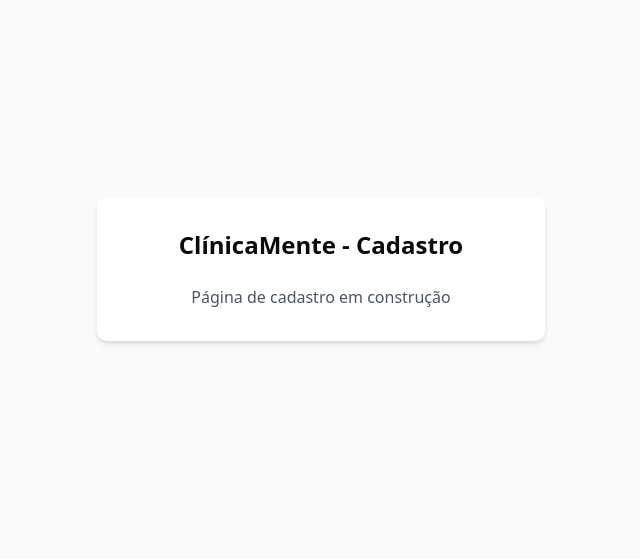
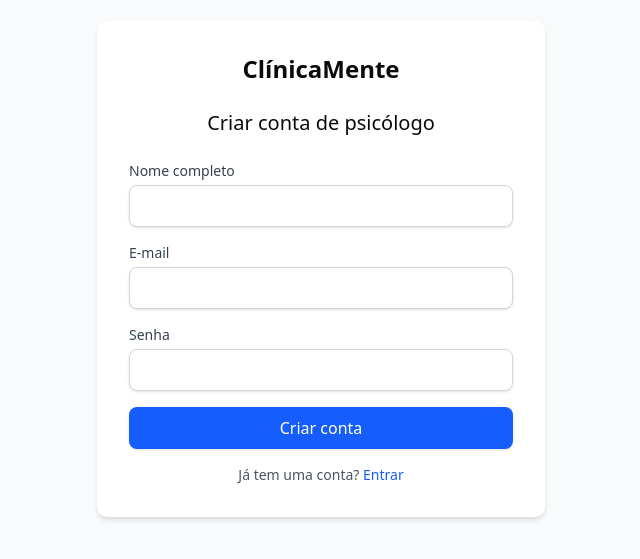
Before and after one commit to roldan-eng-software/ClinicaMente, a Next.js app: page /signup in a window 1280 px wide. Shown: the part 131-690 px from the top of the page, without its empty margins (319-959 px from the left). Built offline with nearby package versions, Linux system fonts and the light colour scheme; no server answers.

Commit message:
Add login and signup forms with psychologist signup flow

```diff
--- a/src/app/login/page.tsx
+++ b/src/app/login/page.tsx
@@ -1,9 +1,110 @@
+'use client'
+
+import { useState, Suspense } from 'react'
+import { createClient } from '@/lib/supabase/client'
+import { useRouter, useSearchParams } from 'next/navigation'
+import Link from 'next/link'
+
+function LoginForm() {
+  const [email, setEmail] = useState('')
+  const [password, setPassword] = useState('')
+  const [loading, setLoading] = useState(false)
+  const [error, setError] = useState<string | null>(null)
+  const router = useRouter()
+  const searchParams = useSearchParams()
+  const message = searchParams.get('message')
+  const supabase = createClient()
+
+  const handleLogin = async (e: React.FormEvent) => {
+    e.preventDefault()
+    setLoading(true)
+    setError(null)
+
+    const { error: loginError } = await supabase.auth.signInWithPassword({
+      email,
+      password,
+    })
+
+    if (loginError) {
+      setError(loginError.message)
+      setLoading(false)
+      return
+    }
+
+    router.push('/dashboard')
+  }
+
+  return (
+    <>
+      {message === 'check_email' && (
+        <div className="mb-4 p-3 bg-green-50 text-green-600 rounded-md text-sm">
+          Conta criada! Verifique seu e-mail para confirmar o cadastro.
+        </div>
+      )}
+
+      {error && (
+        <div className="mb-4 p-3 bg-red-50 text-red-600 rounded-md text-sm">
+          {error}
+        </div>
+      )}
+
+      <form onSubmit={handleLogin} className="space-y-4">
+        <div>
+          <label htmlFor="email" className="block text-sm font-medium text-gray-700">
+            E-mail
+          </label>
+          <input
+            id="email"
+            type="email"
+            value={email}
+            onChange={(e) => setEmail(e.target.value)}
+            required
+            className="mt-1 block w-full px-3 py-2 border border-gray-300 rounded-md shadow-sm focus:outline-none focus:ring-blue-500 focus:border-blue-500"
+          />
+        </div>
+
+        <div>
+          <label htmlFor="password" className="block text-sm font-medium text-gray-700">
+            Senha
+          </label>
+          <input
+            id="password"
+            type="password"
+            value={password}
+            onChange={(e) => setPassword(e.target.value)}
+            required
+            className="mt-1 block w-full px-3 py-2 border border-gray-300 rounded-md shadow-sm focus:outline-none focus:ring-blue-500 focus:border-blue-500"
+          />
+        </div>
+
+        <button
+          type="submit"
+          disabled={loading}
+          className="w-full py-2 px-4 border border-transparent rounded-md shadow-sm text-white bg-blue-600 hover:bg-blue-700 focus:outline-none focus:ring-2 focus:ring-offset-2 focus:ring-blue-500 disabled:opacity-50"
+        >
+          {loading ? 'Entrando...' : 'Entrar'}
+        </button>
+      </form>
+
+      <p className="mt-4 text-center text-sm text-gray-600">
+        Não tem uma conta?{' '}
+        <Link href="/signup" className="text-blue-600 hover:text-blue-700">
+          Cadastrar
+        </Link>
+      </p>
+    </>
+  )
+}
+
 export default function LoginPage() {
   return (
     <div className="min-h-screen flex items-center justify-center bg-gray-50">
       <div className="max-w-md w-full p-8 bg-white rounded-lg shadow-md">
         <h1 className="text-2xl font-bold text-center mb-6">ClínicaMente</h1>
-        <p className="text-center text-gray-600">Página de login em construção</p>
+        <h2 className="text-xl text-center mb-6">Entrar</h2>
+        <Suspense fallback={<div className="text-center">Carregando...</div>}>
+          <LoginForm />
+        </Suspense>
       </div>
     </div>
   )
--- a/src/app/signup/page.tsx
+++ b/src/app/signup/page.tsx
@@ -1,9 +1,115 @@
+'use client'
+
+import { useState } from 'react'
+import { createClient } from '@/lib/supabase/client'
+import { useRouter } from 'next/navigation'
+import Link from 'next/link'
+
 export default function SignupPage() {
+  const [email, setEmail] = useState('')
+  const [password, setPassword] = useState('')
+  const [fullName, setFullName] = useState('')
+  const [loading, setLoading] = useState(false)
+  const [error, setError] = useState<string | null>(null)
+  const router = useRouter()
+  const supabase = createClient()
+
+  const handleSignup = async (e: React.FormEvent) => {
+    e.preventDefault()
+    setLoading(true)
+    setError(null)
+
+    const { error: signupError } = await supabase.auth.signUp({
+      email,
+      password,
+      options: {
+        data: {
+          full_name: fullName,
+          role: 'psychologist',
+        },
+      },
+    })
+
+    if (signupError) {
+      setError(signupError.message)
+      setLoading(false)
+      return
+    }
+
+    router.push('/login?message=check_email')
+  }
+
   return (
     <div className="min-h-screen flex items-center justify-center bg-gray-50">
       <div className="max-w-md w-full p-8 bg-white rounded-lg shadow-md">
-        <h1 className="text-2xl font-bold text-center mb-6">ClínicaMente - Cadastro</h1>
-        <p className="text-center text-gray-600">Página de cadastro em construção</p>
+        <h1 className="text-2xl font-bold text-center mb-6">ClínicaMente</h1>
+        <h2 className="text-xl text-center mb-6">Criar conta de psicólogo</h2>
+
+        {error && (
+          <div className="mb-4 p-3 bg-red-50 text-red-600 rounded-md text-sm">
+            {error}
+          </div>
+        )}
+
+        <form onSubmit={handleSignup} className="space-y-4">
+          <div>
+            <label htmlFor="fullName" className="block text-sm font-medium text-gray-700">
+              Nome completo
+            </label>
+            <input
+              id="fullName"
+              type="text"
+              value={fullName}
+              onChange={(e) => setFullName(e.target.value)}
+              required
+              className="mt-1 block w-full px-3 py-2 border border-gray-300 rounded-md shadow-sm focus:outline-none focus:ring-blue-500 focus:border-blue-500"
+            />
+          </div>
+
+          <div>
+            <label htmlFor="email" className="block text-sm font-medium text-gray-700">
+              E-mail
+            </label>
+            <input
+              id="email"
+              type="email"
+              value={email}
+              onChange={(e) => setEmail(e.target.value)}
+              required
+              className="mt-1 block w-full px-3 py-2 border border-gray-300 rounded-md shadow-sm focus:outline-none focus:ring-blue-500 focus:border-blue-500"
+            />
+          </div>
+
+          <div>
+            <label htmlFor="password" className="block text-sm font-medium text-gray-700">
+              Senha
+            </label>
+            <input
+              id="password"
+              type="password"
+              value={password}
+              onChange={(e) => setPassword(e.target.value)}
+              required
+              minLength={6}
+              className="mt-1 block w-full px-3 py-2 border border-gray-300 rounded-md shadow-sm focus:outline-none focus:ring-blue-500 focus:border-blue-500"
+            />
+          </div>
+
+          <button
+            type="submit"
+            disabled={loading}
+            className="w-full py-2 px-4 border border-transparent rounded-md shadow-sm text-white bg-blue-600 hover:bg-blue-700 focus:outline-none focus:ring-2 focus:ring-offset-2 focus:ring-blue-500 disabled:opacity-50"
+          >
+            {loading ? 'Criando conta...' : 'Criar conta'}
+          </button>
+        </form>
+
+        <p className="mt-4 text-center text-sm text-gray-600">
+          Já tem uma conta?{' '}
+          <Link href="/login" className="text-blue-600 hover:text-blue-700">
+            Entrar
+          </Link>
+        </p>
       </div>
     </div>
   )
```
